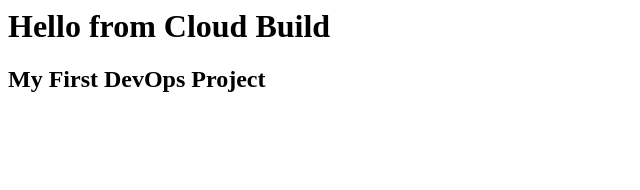
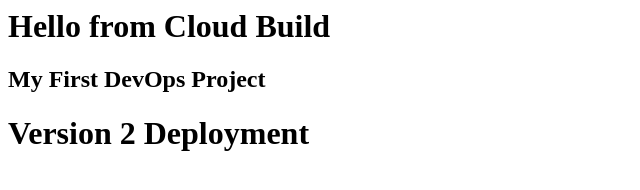
Before and after one commit to lalitha0914/cloudbuild-demo, a plain HTML site: page index.html in a window 1280 px wide. Shown: the whole page, without its empty margins (0-640 px from the left). Drawn offline with Linux system fonts and the light colour scheme.

Commit message:
v2 deployment

```diff
--- a/index.html
+++ b/index.html
@@ -1,2 +1,3 @@
 <h1>Hello from Cloud Build</h1>
 <h2>My First DevOps Project</h2>
+<h1>Version 2 Deployment</h1>
```
